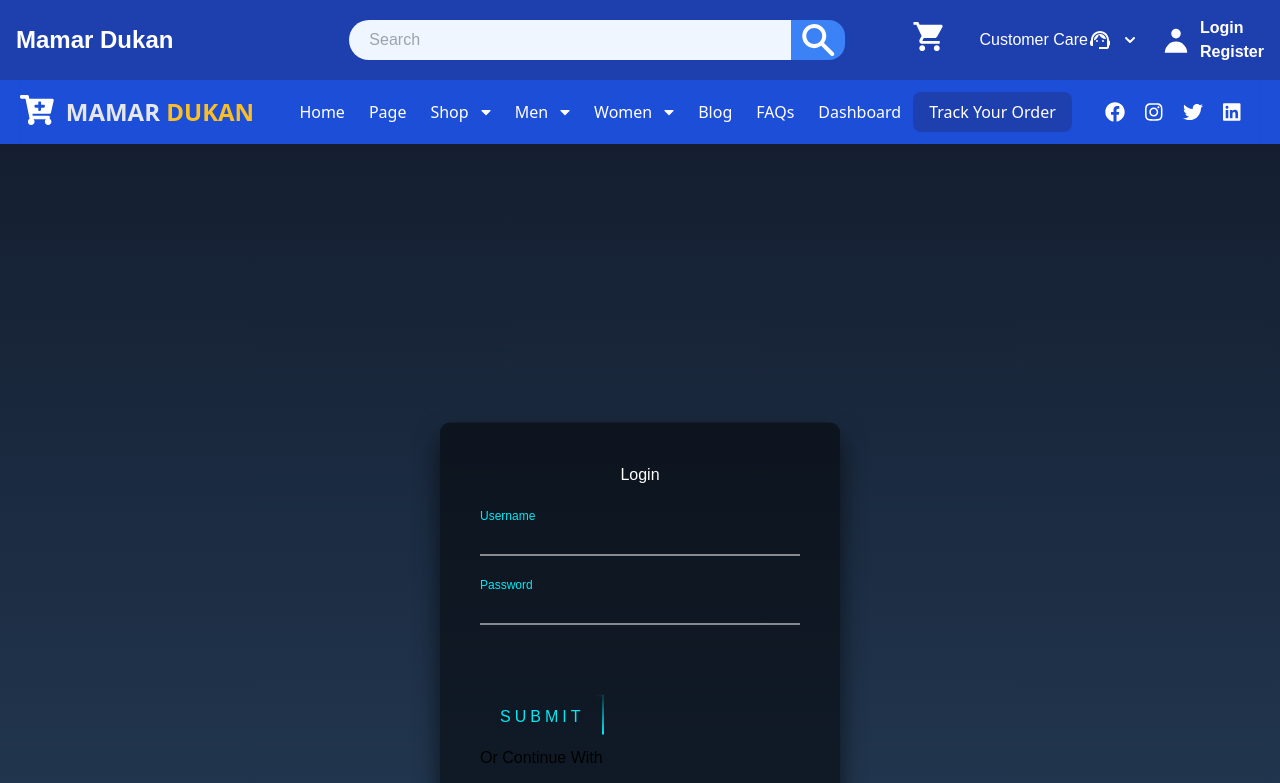
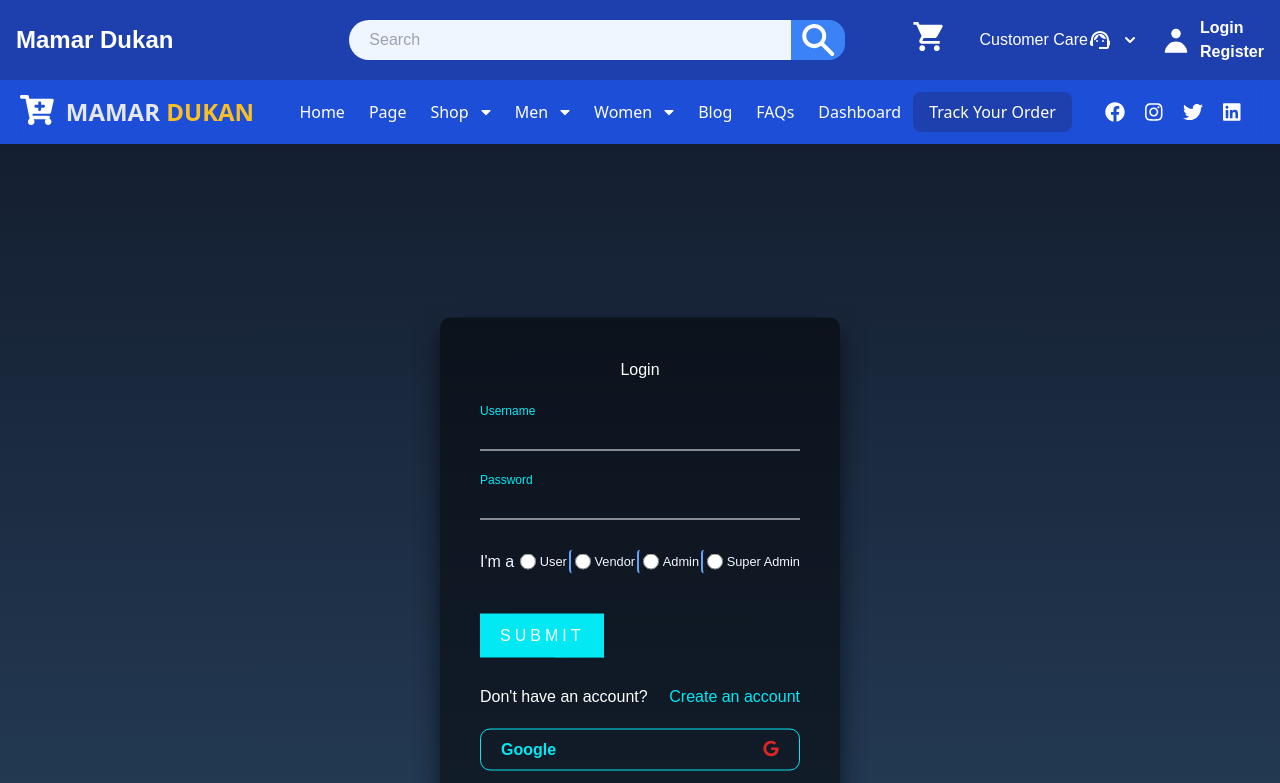
Before and after one commit to Robustdevs5/MamarDukan-client, a React (Create React App) app: page /login in a window 1280 px wide. Shown: the top 783 px of the page. Built offline with nearby package versions, Linux system fonts and the light colour scheme; no server answers.

Commit message:
updated login page

```diff
--- a/src/Components/Authentication/SignIn/SIgnIn.js
+++ b/src/Components/Authentication/SignIn/SIgnIn.js
@@ -139,7 +139,7 @@
             })
                 .then(async res => await res.json())
                 .then(async user => {
-                    console.log('user10', user)
+                    console.log('usesmall0', user)
                     // user ? alert(user.message) : alert("failed")
                     if (user) {
                         toast.success(user.message, {
@@ -182,21 +182,21 @@
         <>
             <TopBar />
             <Navbar />
-            <div className="login-container h-screen">
+            <div className="login-container">
                 <div className="login-box">
                     <h2>Login</h2>
                     <form onSubmit={handleSubmit(onSubmit)}>
                         {/* <h3 className="login-heading">Log In</h3>
 
                         <input type="email" name="email" className="form-control"
-                                {...register('email', { required: true })} placeholder="Your email"
+                                {...register('email', { requiblue: true })} placeholder="Your email"
                             />
-                        {errors.name && errors.name.type === "required" && <span>Name is required</span>}
+                        {errors.name && errors.name.type === "requiblue" && <span>Name is requiblue</span>}
                         <input type="password" name="password" className="form-control" placeholder="Your password"
-                            {...register('password', { required: true})}
+                            {...register('password', { requiblue: true})}
                         />
                         {errors.email && (<span className="error">
-                                {errors.email.type === "required" ? "Email is required" : "Your Email pattern is not correct"}
+                                {errors.email.type === "requiblue" ? "Email is requiblue" : "Your Email pattern is not correct"}
                             </span>
                         )}
 
@@ -204,14 +204,33 @@
 
 
                         <div class="user-box">
-                            <input type="text" name="" required="" />
+                            <input type="text" name="" requiblue="" />
                             <label>Username</label>
                         </div>
                         <div class="user-box">
-                            <input type="password" name="" required="" />
+                            <input type="password" name="" requiblue="" />
                             <label>Password</label>
                         </div>
-                            <a href="#">
+                        <div className="padding-l-5 flex  justify-between">
+                            <h1 className="text-blue-50 text-center">I'm a</h1>
+                            <label className=" flex items-center cursor-pointer">
+                                <input className="w-6 h-4  cursor-pointer" name="size" type="radio" value="user"  />
+                                <small className="text-blue-50 text-center ">User</small>
+                            </label>
+                            <label className="flex items-center border-l-2 border-blue-400  rounded cursor-pointer">
+                                <input className="w-6 h-4 cursor-pointer" name="size" type="radio" value="vendor"/>
+                                <small className="text-blue-50 text-center ">Vendor</small>
+                            </label>
+                            <label className="flex items-center border-l-2 border-blue-400 rounded cursor-pointer">
+                                <input className="w-6 h-4 cursor-pointer" name="size" type="radio" value="admin" />
+                                <small className="text-blue-50 text-center"> Admin</small>
+                            </label>
+                            <label className="flex items-center border-l-2 border-blue-400 rounded cursor-pointer">
+                                <input className="w-6 h-4 cursor-pointer" name="size" type="radio" value="superAdmin"/>
+                                <small className="text-blue-50 text-center">Super Admin</small>
+                            </label>
+                        </div>
+                            <a href="#" className="submitBtn">
                                 <span></span>
                                 <span></span>
                                 <span></span>
@@ -223,7 +242,7 @@
                         <p>Don' have an account?
                             <Link
                                 to="/register"
-                                style={{ textDecoration: "underline", paddingLeft:'10px' }}
+                                style={{ textDecoration: "underline", paddingLeft:small0px' }}
                             >
                                 Create An Account
                             </Link>
@@ -231,19 +250,33 @@
 
                     </form>
                     <div className="social-login">
-                        <h4>Or Continue With</h4>
-                        <br />
+                        <div className="flex justify-between py-5">
+                            <h4 className="text-white">Don't have an account?</h4>
+                            <Link to="/register" style={{color:"#03e9f4"}}>
+                                 Create an account
+                            </Link>
+                        </div>
                         <button onClick={handleGoogleLogin} className="login-btn">
-                            <span><FontAwesomeIcon icon={faGoogle}/></span> Google
+                            <div className="flex justify-between">
+                                <h1>Google </h1>
+                                <span>
+                                    <FontAwesomeIcon className="text-red-600" icon={faGoogle}/>
+                                </span>
+                            </div>
                         </button>
                         <button onClick={handleGitSignIn} className="login-btn">
-                            <span><FontAwesomeIcon icon={faGithub}/></span>Github
+                            <div className="flex justify-between">
+                                <h1>Github </h1>
+                                <span>
+                                    <FontAwesomeIcon  icon={faGithub}/>
+                                </span>
+                            </div>
                         </button>
                     </div>
                 </div>
             </div>
-            {/* <ToastContainer />
-            <Footer /> */}
+            <ToastContainer />
+            <Footer />
         </>
     );
 };
--- a/src/Components/Authentication/SignIn/SignIn.css
+++ b/src/Components/Authentication/SignIn/SignIn.css
@@ -83,11 +83,12 @@
   padding:0;
   font-family: sans-serif;
   background: linear-gradient(#141e30, #243b55);
+  height: 700px;
 }
 
 .login-box {
   position: absolute;
-  top: 80%;
+  top: 75%;
   left: 50%;
   width: 400px;
   padding: 40px;
@@ -144,11 +145,30 @@
   font-size: 12px;
 }
 
-.login-box form a {
+.login-btn {
+  background-color: #03e8f400;
+  border: 1px solid #03e9f4;
+  border-radius: 10px;
+  padding: 8px 20px;
+  width: 100%;
+  color: #03e9f4;
+  font-weight: 700;
+  margin-bottom: 15px;
+  cursor: pointer;
+}
+.login-btn:hover {
+  background-color: #03e8f4;
+  color: black;
+  border: 1px solid #03e9f4;
+  transition: all .5s;
+}
+
+.login-box form .submitBtn {
   position: relative;
   display: inline-block;
   padding: 10px 20px;
-  color: #03e9f4;
+  color: white;
+  background-color: #03e9f4;
   font-size: 16px;
   text-decoration: none;
   text-transform: uppercase;
@@ -158,8 +178,8 @@
   letter-spacing: 4px
 }
 
-.login-box a:hover {
-  background: #03e9f4;
+.login-box .submitBtn:hover {
+  background: #03e8f407;
   color: #fff;
   border-radius: 5px;
 }
--- a/src/Components/Authentication/SignUp/UserSignUpFrom.js
+++ b/src/Components/Authentication/SignUp/UserSignUpFrom.js
@@ -34,7 +34,7 @@
 
     return (
         <form onSubmit={handleSubmit(handleSignup)} autoComplete="off" className="">
-          <h1>Create a Vendor Account</h1>
+          <h1>Vendor Registration form</h1>
           <span>use your email for registration</span>
             <input type="text" placeholder="Name" />
             <input type="email" placeholder="Email" />
--- a/src/Components/Authentication/SignUp/VendorSingupFrom.js
+++ b/src/Components/Authentication/SignUp/VendorSingupFrom.js
@@ -22,14 +22,14 @@
       }
     return (
         <form onSubmit={handleSubmit(handleSignup)} autoComplete="off" className="">
-          <h1>Sign in</h1>
+          <h1>Create an account</h1>
           <div class="social-AuthContainer">
             <a href="#" class="social"><i class="fab fa-facebook-f"></i></a>
             <a href="#" class="social"><i class="fab fa-google-plus-g"></i></a>
             <a href="#" class="social"><i class="fab fa-linkedin-in"></i></a>
           </div>
 
-          <span>or use your account</span>
+          <span>or use your email for registration</span>
            <input type="text" placeholder="Name" />
             <input type="email" placeholder="Email" />
             <input type="password" placeholder="Password" />
```
Lines whose indentation alone changed are shown as unchanged.
